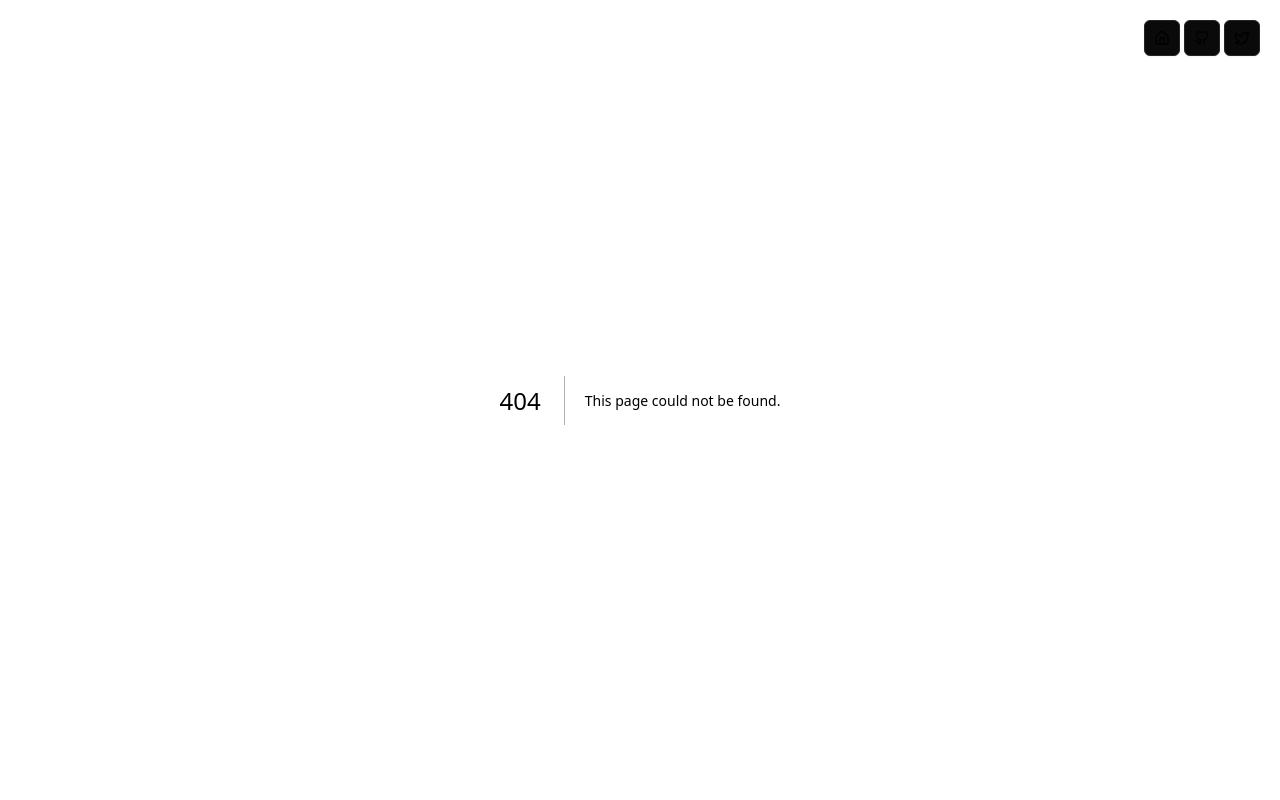
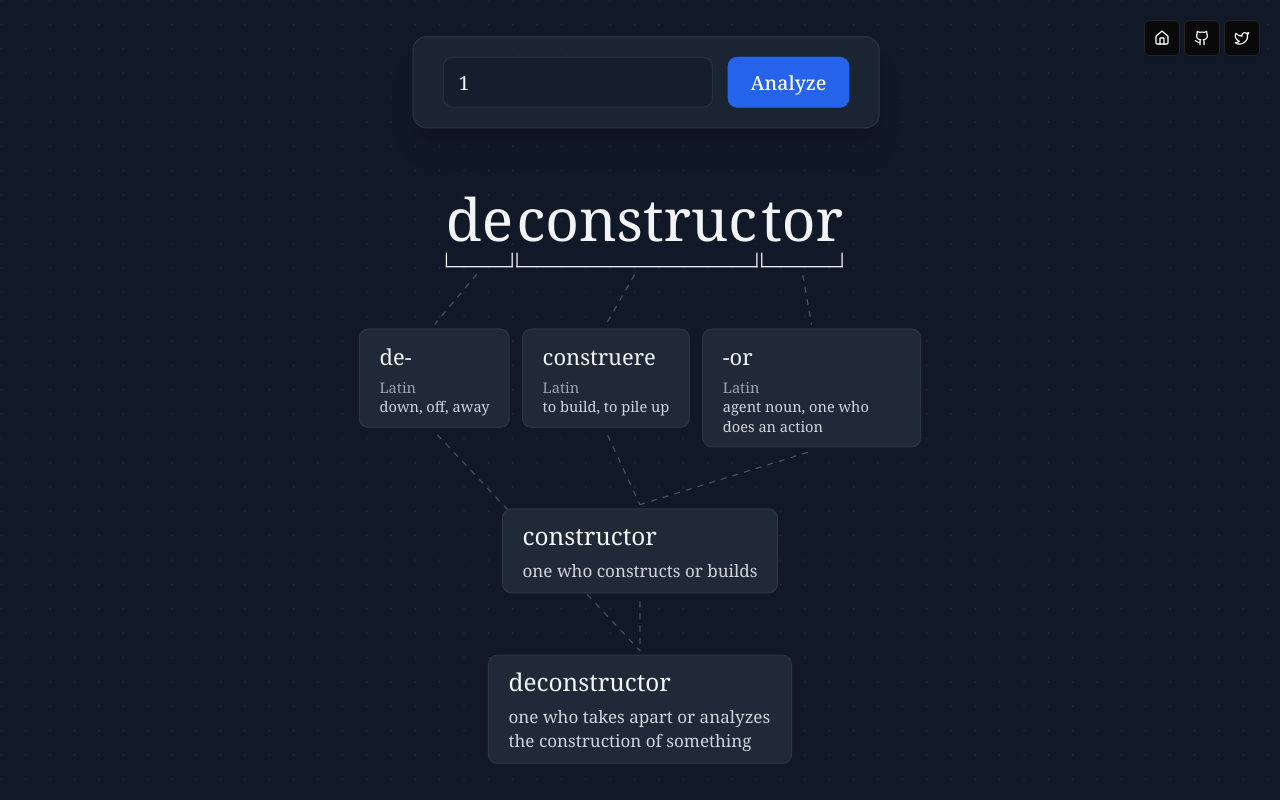
Before and after one commit to william-price01/deconstructor-test, a Next.js app: page /w/1 in a window 1280 px wide. Before the commit this address had no page. Built offline with nearby package versions, Linux system fonts and the light colour scheme; no server answers.

Commit message:
Add support for initial word input and automatic deconstruction

```diff
--- a/app/api/route.ts
+++ b/app/api/route.ts
@@ -273,9 +273,9 @@ Please fix all the issues and try again.`;
 
 Schema Requirements:
 - thought: Think about the word/phrase, it's origins, and how it's put together. Eg. if it's a name, think about where the name comes from, etc.
-- parts: An array of word parts that MUST combine to form the original word and be in the same order
+- parts: An array of word parts. The text sections of the parts MUST combine to form the original word, nothing more, nothing less.
   - id: Lowercase identifier for the word part, no spaces. Must be unique. If the word has the same part multiple times, give each one a different id. Cannot repeat ids from the combinations.
-  - text: The actual text segment of the word part
+  - text: The EXACT section of the input word that this input part should be attached to. Be careful not to refernce the same letter multiple times across multiple parts.
   - originalWord: The original word or affix this part comes from. Use the ABSOLUTE oldest word or affix that this part comes from.
   - origin: Brief origin like "Latin", "Greek", "Old English"
   - meaning: Concise meaning of this word part
--- /dev/null
+++ b/app/w/[word]/page.tsx
@@ -0,0 +1,15 @@
+import WordDeconstructor from "@/components/deconstructor";
+
+export default async function WordPage({
+  params,
+}: {
+  params: Promise<{ word: string }>;
+}) {
+  const word = (await params).word;
+
+  if (!word) {
+    return <div>No word provided</div>;
+  }
+
+  return <WordDeconstructor word={word} />;
+}
--- a/components/deconstructor.tsx
+++ b/components/deconstructor.tsx
@@ -101,9 +101,9 @@ const CombinedNode = ({
 const InputNode = ({
   data,
 }: {
-  data: { onSubmit: (word: string) => Promise<void> };
+  data: { onSubmit: (word: string) => Promise<void>; initialWord?: string };
 }) => {
-  const [word, setWord] = useState("");
+  const [word, setWord] = useState(data.initialWord || "");
   const [isLoading, setIsLoading] = useAtom(isLoadingAtom);
 
   const handleSubmit = async (e: React.FormEvent) => {
@@ -330,7 +330,8 @@ const defaultDefinition: Definition = {
 
 function createInitialNodes(
   definition: Definition,
-  handleWordSubmit: (word: string) => void
+  handleWordSubmit: (word: string) => void,
+  initialWord?: string
 ) {
   const initialNodes: Node[] = [];
   const initialEdges: Edge[] = [];
@@ -339,7 +340,7 @@ function createInitialNodes(
     id: "input1",
     type: "inputNode",
     position: { x: 0, y: 0 },
-    data: { onSubmit: handleWordSubmit },
+    data: { onSubmit: handleWordSubmit, initialWord },
   });
 
   // Add word parts and their origins
@@ -420,7 +421,9 @@ const nodeTypes = {
   inputNode: InputNode,
 };
 
-function Deconstructor() {
+function Deconstructor({ word }: { word?: string }) {
+  const [isLoading, setIsLoading] = useAtom(isLoadingAtom);
+
   const [definition, setDefinition] = useState<Definition>(defaultDefinition);
   const plausible = usePlausible();
   const handleWordSubmit = async (word: string) => {
@@ -459,9 +462,20 @@ function Deconstructor() {
     }
   };
 
+  useEffect(() => {
+    async function fetchDefinition() {
+      if (word) {
+        setIsLoading(true);
+        await handleWordSubmit(word);
+        setIsLoading(false);
+      }
+    }
+    fetchDefinition();
+  }, [word]);
+
   const { initialNodes, initialEdges } = useMemo(
-    () => createInitialNodes(definition, handleWordSubmit),
-    [definition]
+    () => createInitialNodes(definition, handleWordSubmit, word),
+    [definition, word]
   );
 
   const [nodes, setNodes, onNodesChange] = useNodesState(initialNodes);
@@ -508,7 +522,7 @@ function Deconstructor() {
   );
 }
 
-export default function WordDeconstructor() {
+export default function WordDeconstructor({ word }: { word?: string }) {
   const [isLoading] = useAtom(isLoadingAtom);
 
   return (
@@ -520,7 +534,7 @@ export default function WordDeconstructor() {
     >
       <div className="h-full w-full">
         <ReactFlowProvider>
-          <Deconstructor />
+          <Deconstructor word={word} />
         </ReactFlowProvider>
       </div>
     </div>
```
